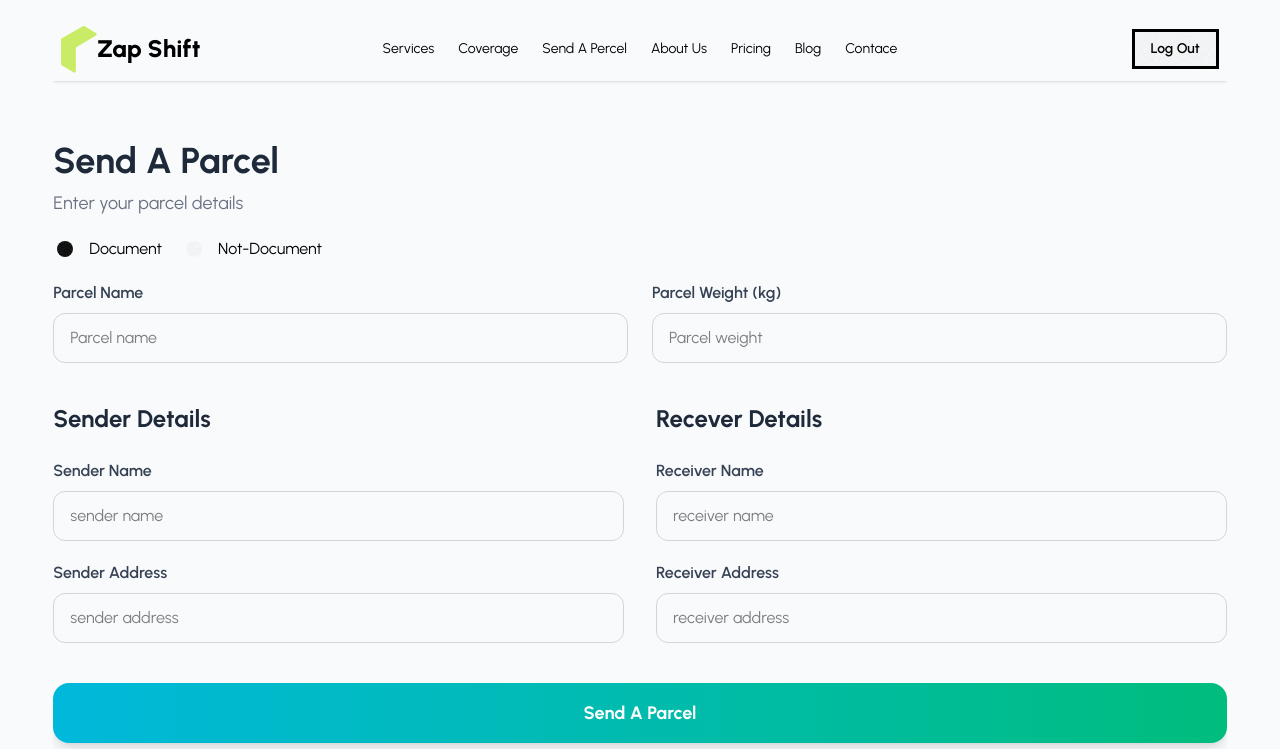
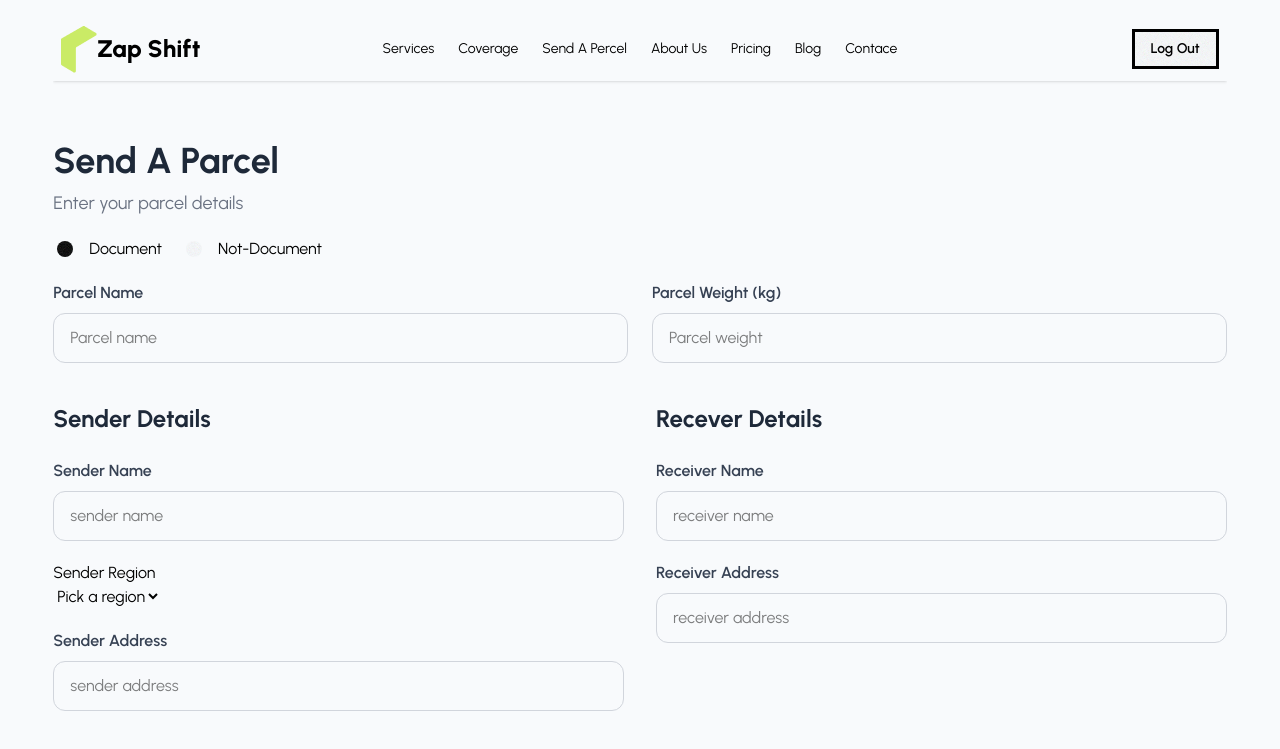
Before and after one commit to asik247/zap-shift-client-site, a React (Vite) app: page /percelSend in a window 1280 px wide. Shown: the top 749 px of the page. Built offline with nearby package versions, Linux system fonts and the light colour scheme; no server answers; sample sign-in values are in the browser's storage.

Commit message:
seand percel code write now

```diff
--- a/src/Pages/PercelSend/SendAPercel.jsx
+++ b/src/Pages/PercelSend/SendAPercel.jsx
@@ -65,6 +65,7 @@ const SendAPercel = () => {
                                 Sender Details
                             </h3>
                             <div className="space-y-5">
+                                {/* sender name field */}
                                 <div>
                                     <label className="text-gray-700 font-semibold mb-2 block">
                                         Sender Name
@@ -77,7 +78,18 @@ const SendAPercel = () => {
                                     />
                                 </div>
                                 {/* select region */}
+                                <fieldset class="$$fieldset">
+                                    <legend class="$$fieldset-legend">Sender Region</legend>
+                                    <select defaultValue="Pick a region" class="$$select">
+                                        <option disabled={true}>Pick a region</option>
+                                        <option>Chrome</option>
+                                        <option>FireFox</option>
+                                        <option>Safari</option>
+                                    </select>
+
+                                </fieldset>
                                 {/* sender district */}
+                                {/* sender address field */}
                                 <div>
                                     <label className="text-gray-700 font-semibold mb-2 block">
                                         Sender Address
```
